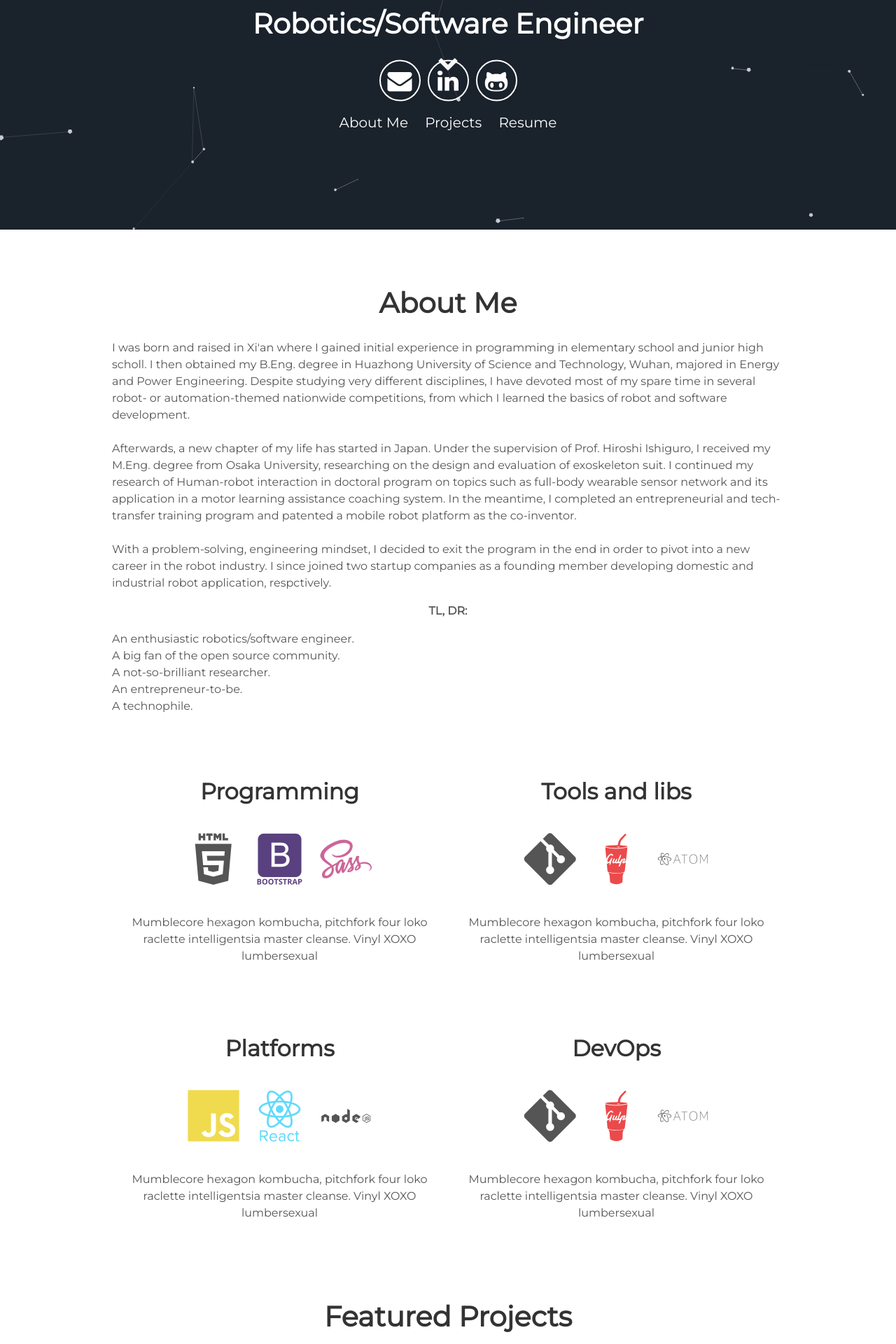
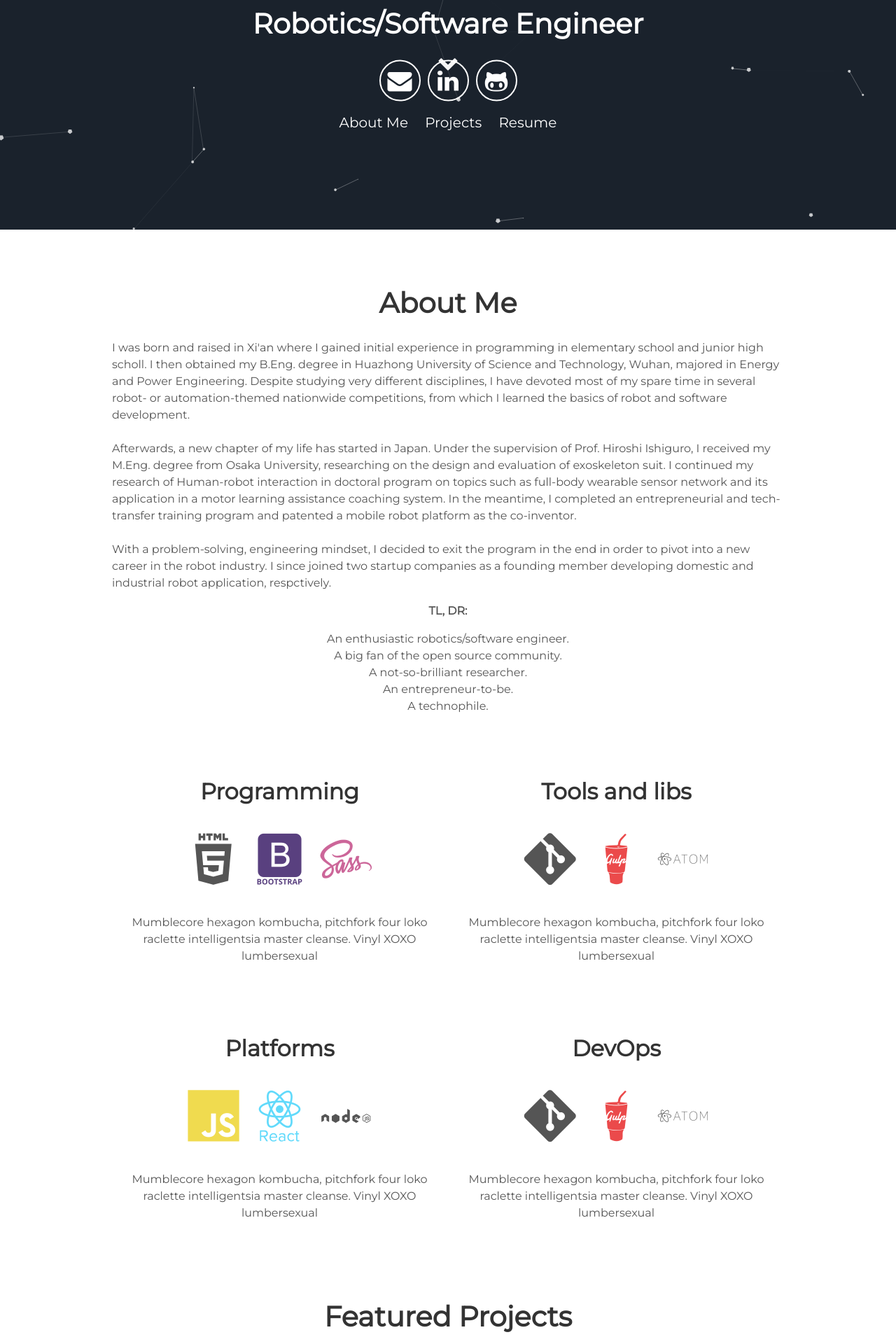
Before and after one commit to haisongdong-harrison/haisongdong-harrison.github.io, a Jekyll site: the page built from index.html, in a window 1280 px wide. Shown: the part 752-2672 px from the top of the page at 70% size. Built offline with Jekyll 4.4.1, drawn with Linux system fonts in a browser that asks for light colours.

Commit message:
Better format for about me section

```diff
--- a/_includes/about.html
+++ b/_includes/about.html
@@ -1,8 +1,8 @@
 <div class="user-details">
   <h1> About Me </h1>
-  <p> {{site.user_description}} </p>
+  <p class="user-description"> {{site.user_description}} </p>
   <b> TL, DR: </b>
-  <p> {{site.tldr_user_description}} </p>
+  <p class="tldr-user-description"> {{site.tldr_user_description}} </p>
 </div>
   <div class="user">
     <div class="tech">
--- a/src/styles/_about.scss
+++ b/src/styles/_about.scss
@@ -29,7 +29,10 @@
 .user-details {
   text-align: center;
   margin: 5px auto;
-  p {
+  p.user-description {
     text-align: left;
   }
+  p.tldr-user-description {
+    text-align: center;
+  }
 }
```
Also changed, not shown: assets/css/main.css.
